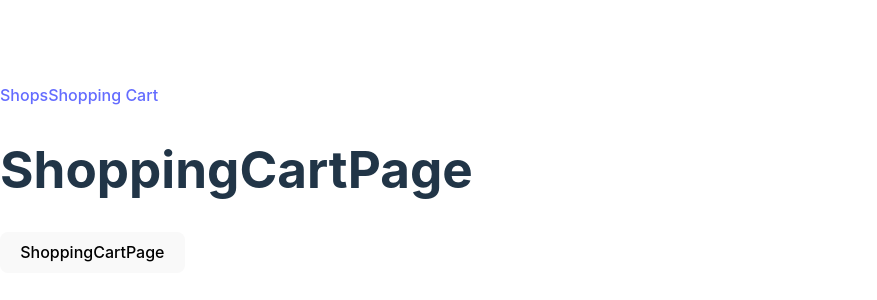
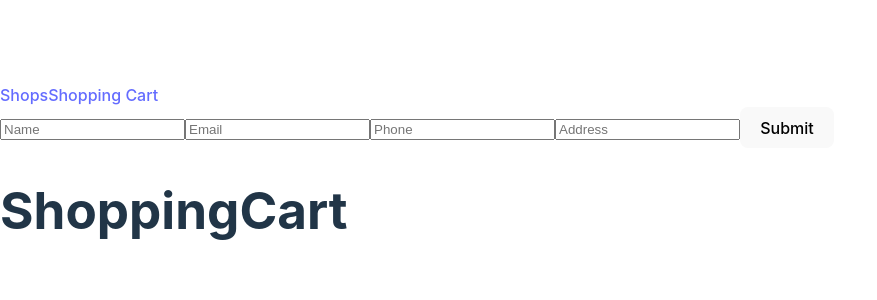
Before and after one commit to kyzym/DeliveryAppFront, a React (Vite) app: page /cart in a window 1280 px wide. Shown: the part 222-522 px from the top of the page, without its empty margins (0-877 px from the left). Built offline with nearby package versions, Linux system fonts and the light colour scheme.

Commit message:
feat: add simple shopping cart logic 05/23/2023 19:08:25

```diff
--- a/src/pages/shoppingCartPage.jsx
+++ b/src/pages/shoppingCartPage.jsx
@@ -1,6 +1,103 @@
-export const ShoppingCartPage = () => (
-  <>
-    <h1>ShoppingCartPage</h1>
-    <button type="button">ShoppingCartPage</button>
-  </>
-);
+import { useState, useEffect } from 'react';
+import { v4 as uuidv4 } from 'uuid';
+
+export const ShoppingCartPage = () => {
+  const [cart, setCart] = useState([]);
+  const [name, setName] = useState('');
+  const [email, setEmail] = useState('');
+  const [phone, setPhone] = useState('');
+  const [address, setAddress] = useState('');
+
+  useEffect(() => {
+    const loadedCart = JSON.parse(localStorage.getItem('cart')) || [];
+    setCart(loadedCart);
+  }, []);
+
+  const handleSubmit = (e) => {
+    e.preventDefault();
+    const order = {
+      id: uuidv4(),
+      name,
+      email,
+      phone,
+      address,
+      items: cart,
+    };
+    console.log(order);
+
+    setName('');
+    setEmail('');
+    setPhone('');
+    setAddress('');
+    localStorage.removeItem('cart');
+    setCart([]);
+  };
+
+  const updateQuantity = (product, quantity) => {
+    setCart((prevCart) => {
+      const updatedCart = [...prevCart];
+      const foundProduct = updatedCart.find((item) => item.id === product.id);
+
+      if (foundProduct) {
+        foundProduct.quantity = quantity;
+      }
+
+      localStorage.setItem('cart', JSON.stringify(updatedCart));
+      return updatedCart;
+    });
+  };
+
+  const removeFromCart = (product) => {
+    setCart((prevCart) => {
+      const updatedCart = prevCart.filter((item) => item.id !== product.id);
+      localStorage.setItem('cart', JSON.stringify(updatedCart));
+      return updatedCart;
+    });
+  };
+
+  return (
+    <>
+      <form onSubmit={handleSubmit}>
+        <input
+          type="text"
+          placeholder="Name"
+          value={name}
+          onChange={(e) => setName(e.target.value)}
+        />
+        <input
+          type="email"
+          placeholder="Email"
+          value={email}
+          onChange={(e) => setEmail(e.target.value)}
+        />
+        <input
+          type="number"
+          placeholder="Phone"
+          value={phone}
+          onChange={(e) => setPhone(e.target.value)}
+        />
+        <input
+          type="text"
+          placeholder="Address"
+          value={address}
+          onChange={(e) => setAddress(e.target.value)}
+        />
+        <button type="submit">Submit</button>
+      </form>
+
+      <h1>ShoppingCart</h1>
+      {cart.map((item) => (
+        <div key={item.id}>
+          <img src={item.imageUrl} alt={item.name} />
+          <h2>{item.name}</h2>
+          <input
+            type="number"
+            value={item.quantity}
+            onChange={(e) => updateQuantity(item, Number(e.target.value))}
+          />
+          <button onClick={() => removeFromCart(item)}>Remove</button>
+        </div>
+      ))}
+    </>
+  );
+};
--- a/src/pages/shopsPage.jsx
+++ b/src/pages/shopsPage.jsx
@@ -5,6 +5,19 @@ import axios from 'axios';
 export const ShopsPage = () => {
   const [shops, setShops] = useState([]);
   const [selectedShop, setSelectedShop] = useState(null);
+
+  const addToCart = (shop, product) => {
+    let cart = JSON.parse(localStorage.getItem('cart')) || [];
+    let foundProduct = cart.find((item) => item.id === product.id);
+
+    if (foundProduct) {
+      foundProduct.quantity++;
+    } else {
+      cart.push({ shop, ...product, quantity: 1 });
+    }
+
+    localStorage.setItem('cart', JSON.stringify(cart));
+  };
 
   useEffect(() => {
     try {
@@ -40,7 +53,9 @@ export const ShopsPage = () => {
                 <h3>{product.name}</h3>
                 <img src={product.imageUrl} alt={product.name}></img>
                 <p>{product.description}</p>
-                <button>add to HyperCart</button>
+                <button onClick={() => addToCart(selectedShop.name, product)}>
+                  add to HyperCart
+                </button>
               </div>
             ))}
           </div>
```
